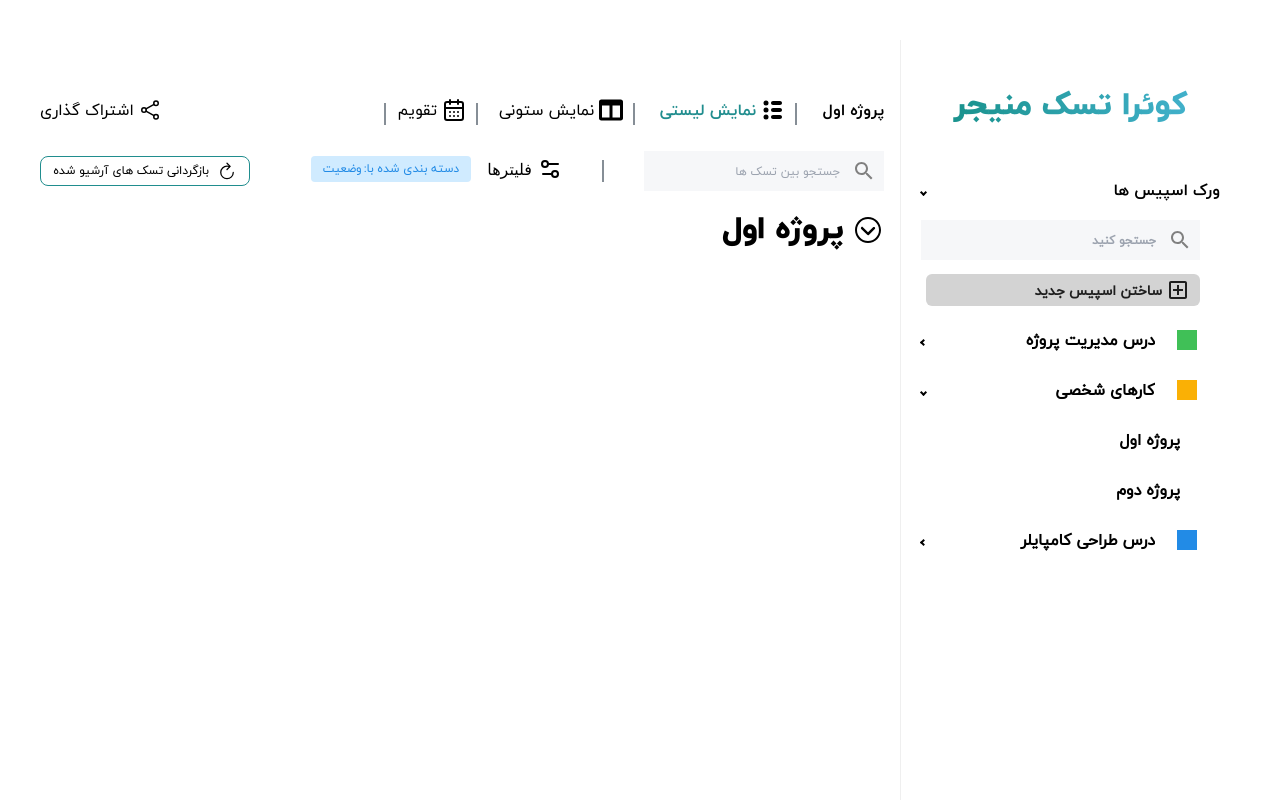
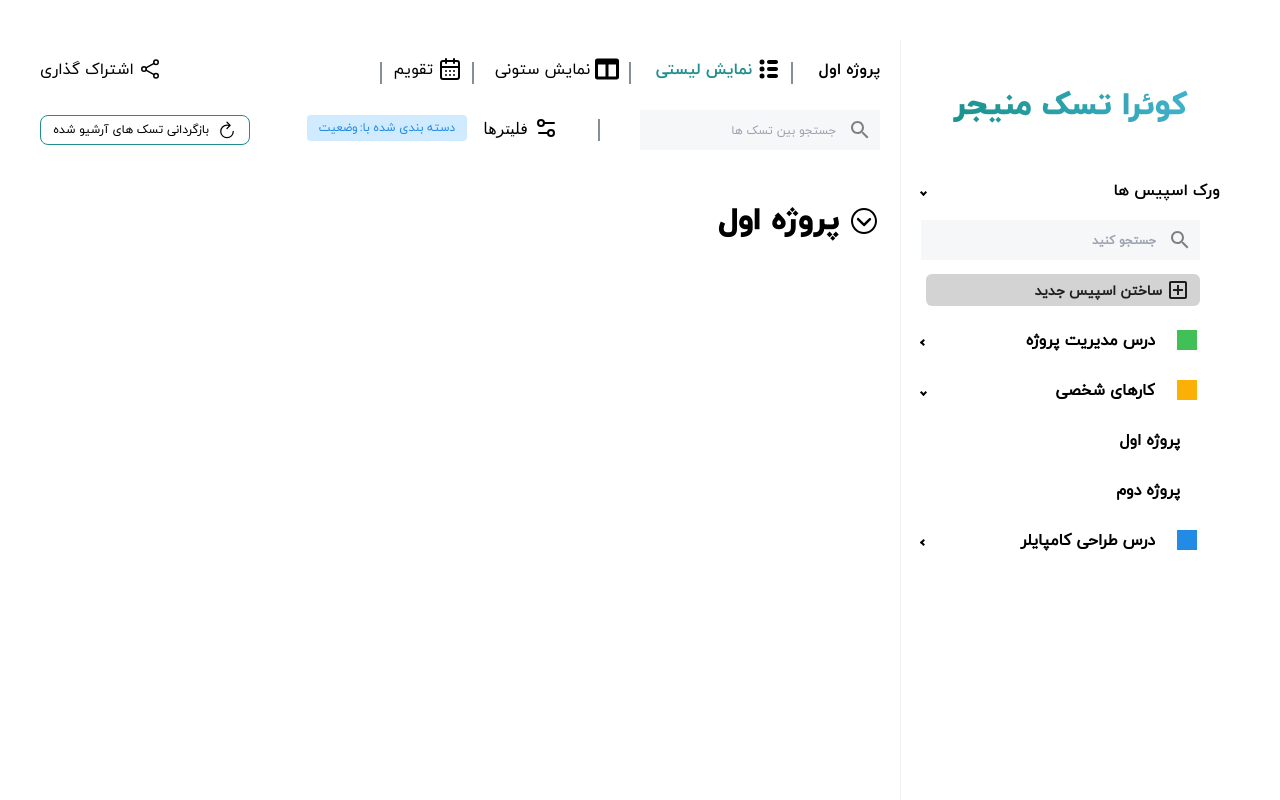
Before and after one commit to fall-Quera-front-end-bootcamp/Group-5, a React (Vite) app: page /home in a window 1280 px wide. Shown: the top 800 px of the page. Built offline with nearby package versions, Linux system fonts and the light colour scheme; what simple-zustand-devtools would draw is missing.

Commit message:
Main layout fix

```diff
--- a/src/components/layout/MainLayout/index.tsx
+++ b/src/components/layout/MainLayout/index.tsx
@@ -7,16 +7,15 @@ interface MainLayoutProps {
 }
 const MainLayout = ({ Displayheader }: MainLayoutProps) => {
   return (
-    <div className="flex gap-s">
-      <Sidebar className="h-12" />
-      <div className="flex flex-wrap mt-[41px]">
-        <div className="grow ">{Displayheader && <SidebarHeader />} </div>
+<div className='flex flex-wrap gap-s'>
+<Sidebar  className="w-96 h-12"/>
+{Displayheader && <><SidebarHeader className='grow h-1/6 ml-[40px] mt-[41px]' />
+<div className='basis-[100%] h-5/6'></div> </>}
 
-        <div className="w-full pb-5">
-          <Outlet />
-        </div>
-      </div>
-    </div>
+<div className='mr-[400px] pb-5 grow'>
+  <Outlet />
+</div>
+</div>
   );
 };
 
--- a/src/components/layout/Sidebar/SidebarHeader.tsx
+++ b/src/components/layout/Sidebar/SidebarHeader.tsx
@@ -6,14 +6,14 @@ import { IoShareSocialOutline, IoRefreshOutline } from "react-icons/io5";
 import Searchbar from "./Searchbar";
 import { ShareProject } from "../../common/exports";
 
-// interface SidebarHeaderProps {
-//   className: string;
-// }
+interface SidebarHeaderProps {
+  className: string;
+}
 
-const SidebarHeader = () => {
+const SidebarHeader = ({className} : SidebarHeaderProps) => {
   const [showModal, setShowModal] = useState(false);
   return (
-    <div className="grow h-1/6 ml-[40px] mt-[41px]">
+    <div className={className}>
       <div className="flex flex-col ">
         <div className=" flex justify-between items-center py-s px-0 ">
           <div className="flex h-[32px] items-center">
```
